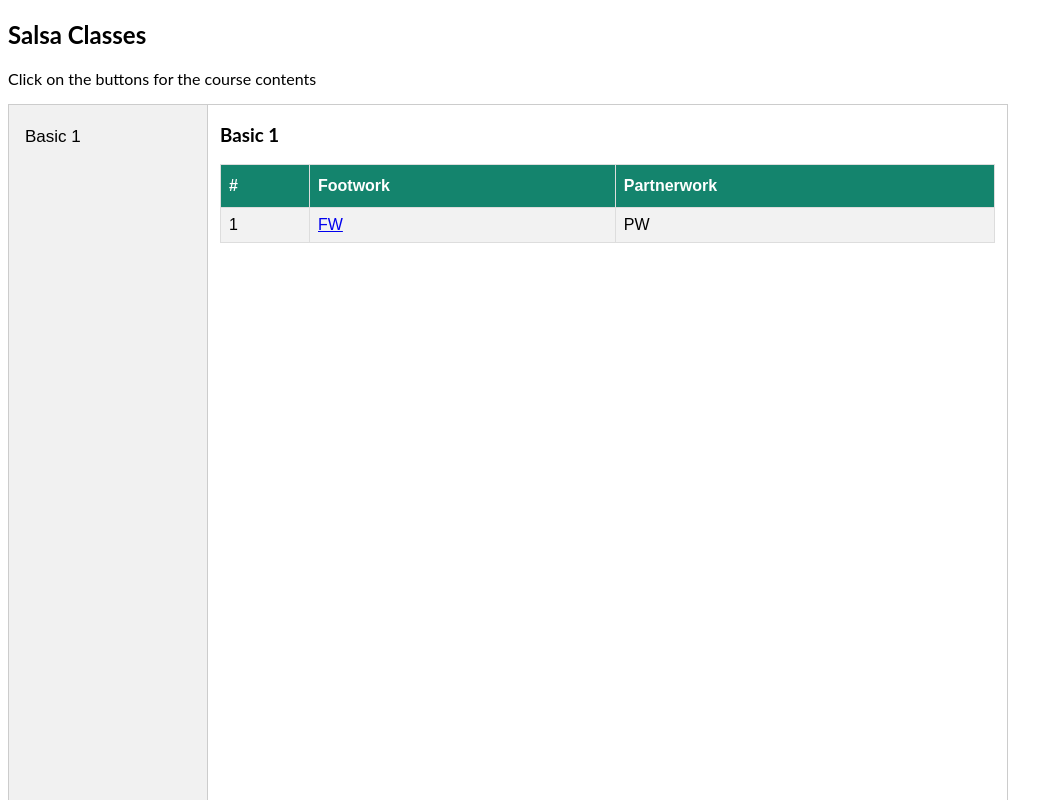
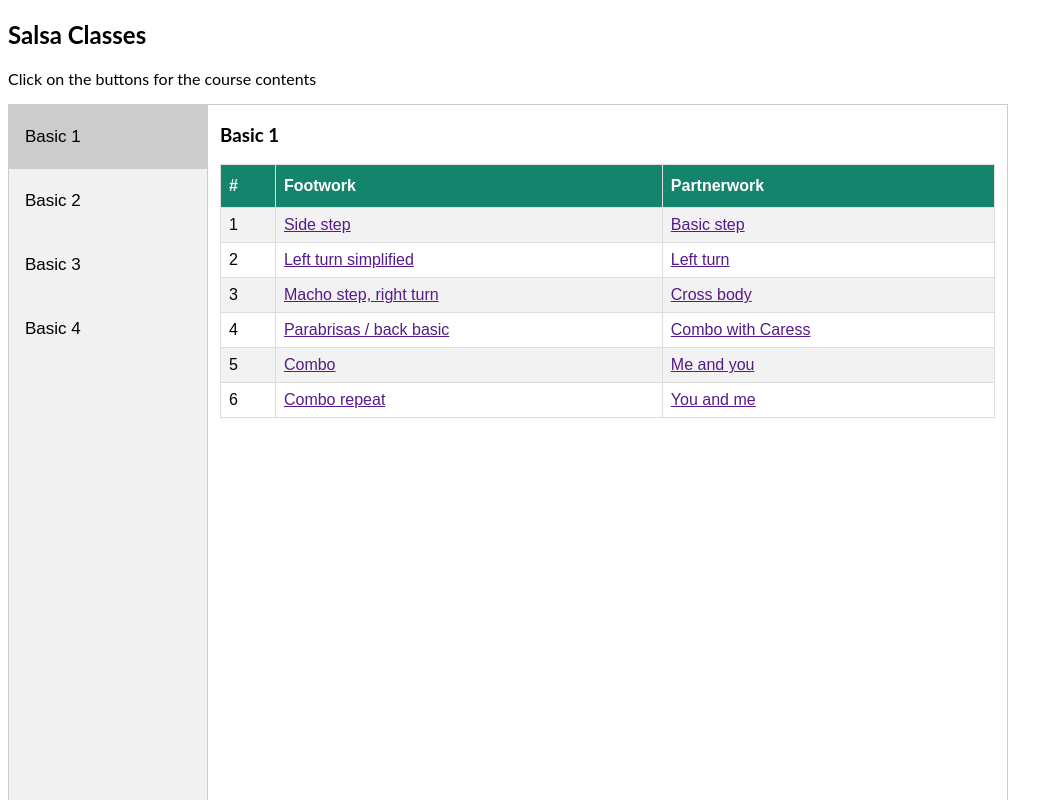
Before and after one commit to 4TT1L4/Salsa, a plain HTML site: page index.html in a window 1280 px wide. Shown: the top 800 px of the page, without its empty margins (0-1063 px from the left). Drawn offline with nearby package versions, Linux system fonts and the light colour scheme.

Commit message:
Initial version

```diff
--- a/index.html
+++ b/index.html
@@ -90,10 +90,111 @@ body {font-family: "Lato", sans-serif;}
 var courses = {
   "Basic 1" :
     [
-	  {
-	    "footwork": { "name":"FW", "link":"https://photos.google.com/photo/AF1QipMFJP-5hopV1lV4LXptwqBQdN8UREk6v5TQbIem"},
-		"partnerwork" : { "name":"PW", "link":"https://photos.google.com/photo/AF1QipMFJP-5hopV1lV4LXptwqBQdN8UREk6v5TQbIem"},
-	  }
+	  { // 1:
+	    "footwork"   : [ "Side step", ""],
+		"partnerwork": [ "Basic step", ""],
+	  },
+	  { // 2:
+	    "footwork"   : [ "Left turn simplified", ""],
+		"partnerwork": [ "Left turn", ""],
+	  },
+	  { // 3:
+	    "footwork"   : [ "Macho step, right turn", ""],
+		"partnerwork": [ "Cross body", ""],
+	  },
+	  { // 4:
+	    "footwork"   : [ "Parabrisas / back basic", ""],
+		"partnerwork": [ "Combo with Caress", ""],
+	  },
+	  { // 5:
+	    "footwork"   : [ "Combo", ""],
+		"partnerwork": [ "Me and you", ""],
+	  },
+	  { // 6:
+	    "footwork"   : [ "Combo repeat", ""],
+		"partnerwork": [ "You and me", ""],
+	  },
+	],
+  "Basic 2" :
+    [
+	  { // 1:
+	    "footwork"   : [ "Side step", ""],
+		"partnerwork": [ "Basic step", ""],
+	  },
+	  { // 2:
+	    "footwork"   : [ "Left turn simplified", ""],
+		"partnerwork": [ "Left turn", ""],
+	  },
+	  { // 3:
+	    "footwork"   : [ "Macho step, right turn", ""],
+		"partnerwork": [ "Cross body", ""],
+	  },
+	  { // 4:
+	    "footwork"   : [ "Parabrisas / back basic", ""],
+		"partnerwork": [ "Combo with Caress", ""],
+	  },
+	  { // 5:
+	    "footwork"   : [ "Combo", ""],
+		"partnerwork": [ "Me and you", ""],
+	  },
+	  { // 6:
+	    "footwork"   : [ "Combo repeat", ""],
+		"partnerwork": [ "You and me", ""],
+	  },
+	],
+  "Basic 3" :
+    [
+	  { // 1:
+	    "footwork"   : [ "Side step", ""],
+		"partnerwork": [ "Basic step", ""],
+	  },
+	  { // 2:
+	    "footwork"   : [ "Left turn simplified", ""],
+		"partnerwork": [ "Left turn", ""],
+	  },
+	  { // 3:
+	    "footwork"   : [ "Macho step, right turn", ""],
+		"partnerwork": [ "Cross body", ""],
+	  },
+	  { // 4:
+	    "footwork"   : [ "Parabrisas / back basic", ""],
+		"partnerwork": [ "Combo with Caress", ""],
+	  },
+	  { // 5:
+	    "footwork"   : [ "Combo", ""],
+		"partnerwork": [ "Me and you", ""],
+	  },
+	  { // 6:
+	    "footwork"   : [ "Combo repeat", ""],
+		"partnerwork": [ "You and me", ""],
+	  },
+	],
+  "Basic 4" :
+    [
+	  { // 1:
+	    "footwork"   : [ "Side step", ""],
+		"partnerwork": [ "Basic step", ""],
+	  },
+	  { // 2:
+	    "footwork"   : [ "Left turn simplified", ""],
+		"partnerwork": [ "Left turn", ""],
+	  },
+	  { // 3:
+	    "footwork"   : [ "Macho step, right turn", ""],
+		"partnerwork": [ "Cross body", ""],
+	  },
+	  { // 4:
+	    "footwork"   : [ "Parabrisas / back basic", ""],
+		"partnerwork": [ "Combo with Caress", ""],
+	  },
+	  { // 5:
+	    "footwork"   : [ "Combo", ""],
+		"partnerwork": [ "Me and you", ""],
+	  },
+	  { // 6:
+	    "footwork"   : [ "Combo repeat", ""],
+		"partnerwork": [ "You and me", ""],
+	  },
 	],
 }
 
@@ -102,14 +203,14 @@ var courses = {
 // add tabs and content:
 Object.keys(courses).forEach(key=>
 {
-  $('#tabs').append($("<button class='tablinks' onclick=\"openCity(event, '"+key+"')\">"+key+"</button>"));
+  $('#tabs').append($("<button id='"+key+" Tab' class='tablinks' onclick=\"openCity(event, '"+key+"')\">"+key+"</button>"));
 
   var nr=0;
   var table = '<table id="moves"><tr><th>#<th>Footwork<th>Partnerwork';
-  courses[key].forEach( item => table = table + "<tr><td>"+(++nr)+"<td><a target='_blank' href='"+item.footwork.link+"'>"+item.footwork.name + "</a><td>" + item.partnerwork.name );
+  courses[key].forEach( item => table = table + "<tr><td>"+(++nr)+"<td><a target='_blank' href='"+item.footwork[1]+"'>"+item.footwork[0] + "</a><td><a target='_blank' href='"+item.partnerwork[1]+"'>"+item.partnerwork[0] + "</a>");
   table = table + "</table>";
 
-  $('#content').append($('<div id="'+key+'" class="tabcontent"><h3>'+key+'</h3>' + table +'</div>'));
+  $('#content').append($('<div style="display:none;" id="'+key+'" class="tabcontent"><h3>'+key+'</h3>' + table +'</div>'));
 
   $('#'+key).append($(courses[key]));
 })
@@ -129,7 +230,7 @@ function openCity(evt, cityName) {
 }
 
 // Get the element with id="defaultOpen" and click on it
-document.getElementById("defaultOpen").click();
+document.getElementById("Basic 1 Tab").click();
 </script>
 
 </body>
```
